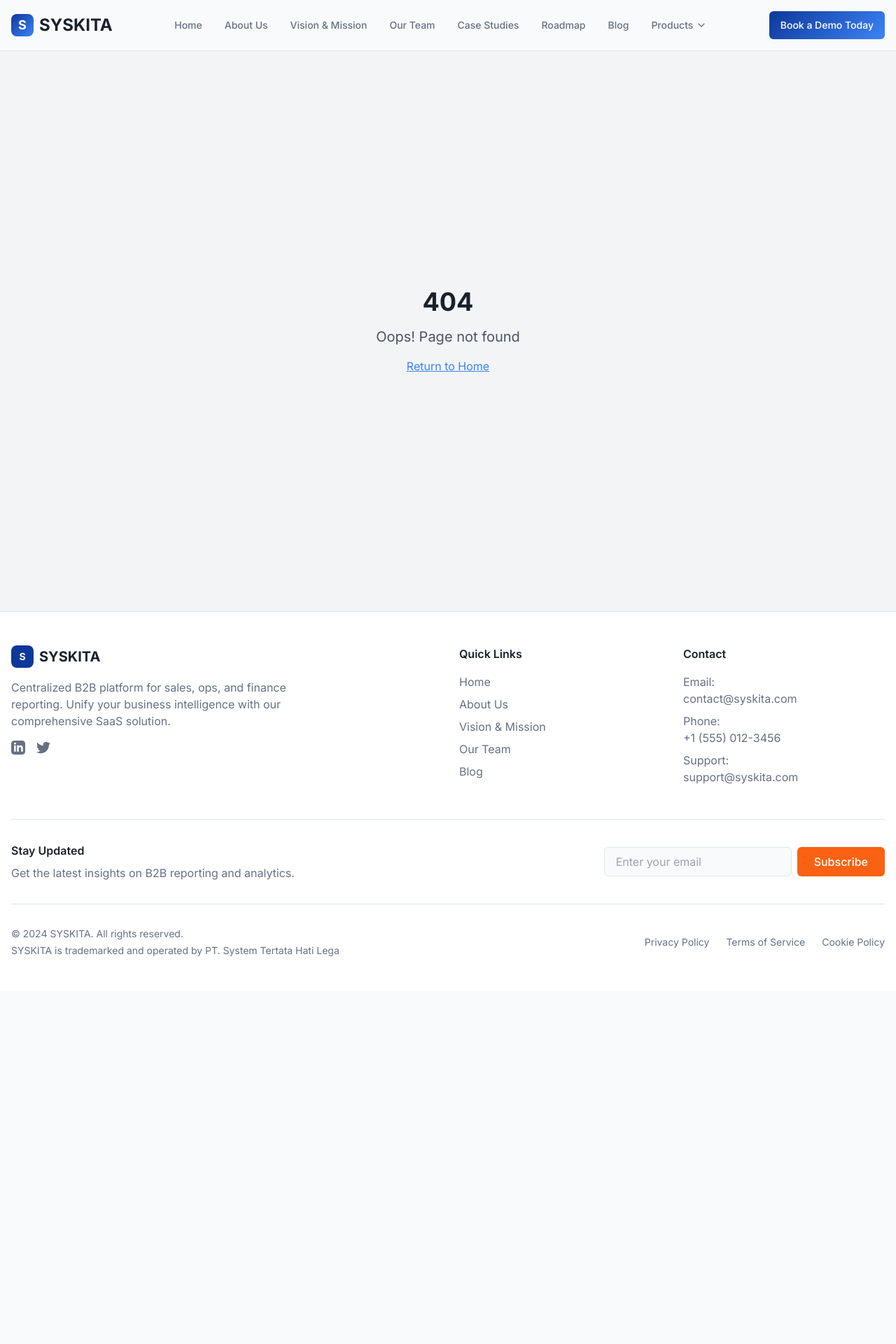
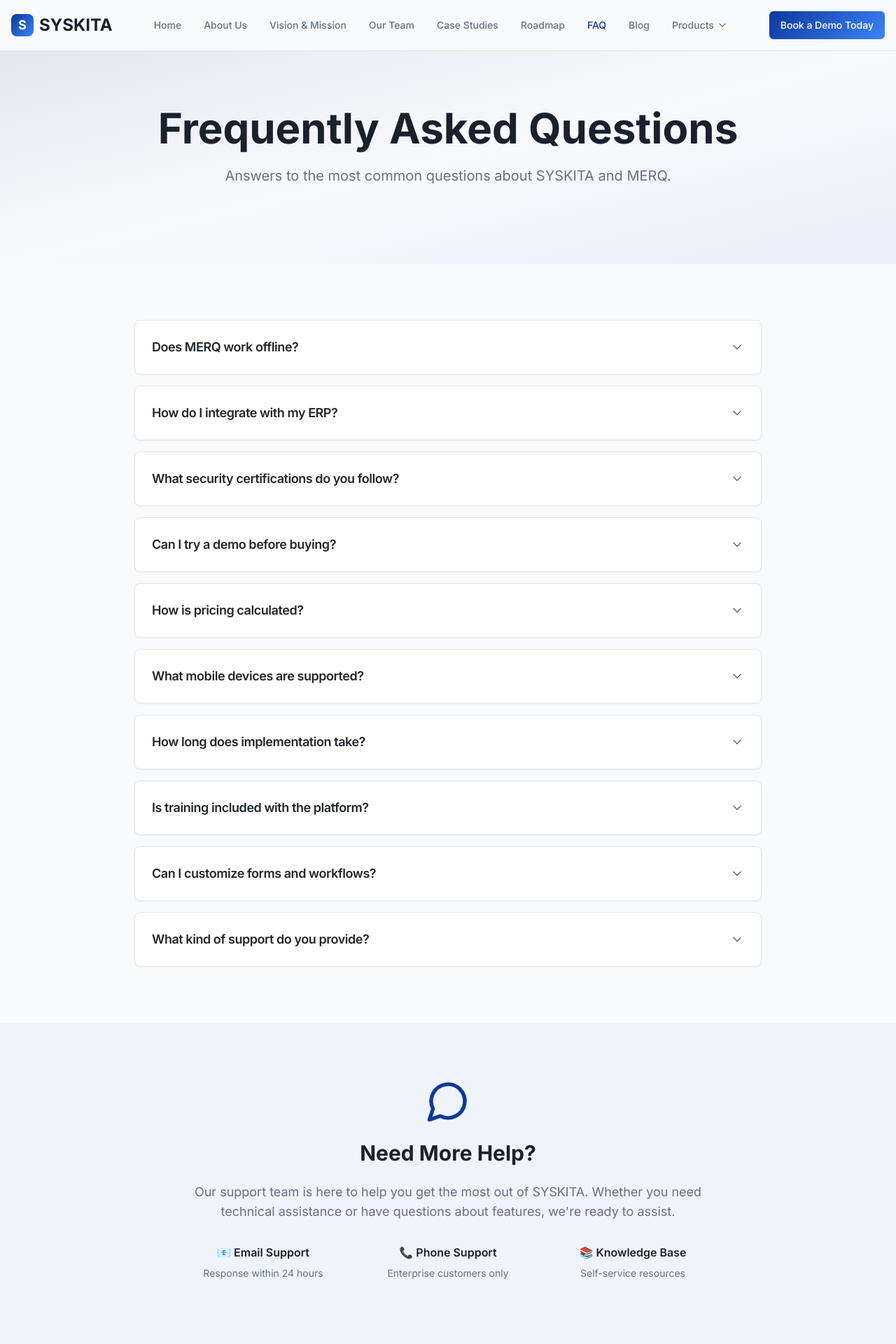
Before and after one commit to Victor-Gondo/syskita-shine-bright, a React (Vite) app: page /faq in a window 1280 px wide. Shown: the top 1920 px of the page at 70% size. Before the commit the page ends 1416 px from the top, so only its background shows below. Built offline with nearby package versions, Linux system fonts and the light colour scheme.

Commit message:
Create FAQ page
Create the FAQ page with a hero section, 10 FAQ items, and a contact CTA. Add the page to routing.

```diff
--- a/src/App.tsx
+++ b/src/App.tsx
@@ -16,6 +16,7 @@ import MERQIntegrations from "./pages/MERQIntegrations";
 import MERQPricing from "./pages/MERQPricing";
 import CaseStudies from "./pages/CaseStudies";
 import Roadmap from "./pages/Roadmap";
+import FAQ from "./pages/FAQ";
 import Blog from "./pages/Blog";
 import NotFound from "./pages/NotFound";
 
@@ -41,6 +42,7 @@ const App = () => (
             <Route path="/merq/pricing" element={<MERQPricing />} />
             <Route path="/case-studies" element={<CaseStudies />} />
             <Route path="/roadmap" element={<Roadmap />} />
+            <Route path="/faq" element={<FAQ />} />
             <Route path="/blog" element={<Blog />} />
             <Route path="*" element={<NotFound />} />
           </Routes>
--- a/src/components/Navigation.tsx
+++ b/src/components/Navigation.tsx
@@ -24,6 +24,7 @@ const Navigation = () => {
     { name: "Our Team", path: "/team" },
     { name: "Case Studies", path: "/case-studies" },
     { name: "Roadmap", path: "/roadmap" },
+    { name: "FAQ", path: "/faq" },
     { name: "Blog", path: "/blog" },
   ];
 
--- /dev/null
+++ b/src/pages/FAQ.tsx
@@ -0,0 +1,166 @@
+import { SEOHead } from "@/components/SEOHead";
+import { Card, CardContent, CardDescription, CardHeader, CardTitle } from "@/components/ui/card";
+import { Button } from "@/components/ui/button";
+import { Collapsible, CollapsibleContent, CollapsibleTrigger } from "@/components/ui/collapsible";
+import { ChevronDown, MessageCircle } from "lucide-react";
+import { useState } from "react";
+
+const FAQ = () => {
+  const [openItems, setOpenItems] = useState<number[]>([]);
+
+  const toggleItem = (index: number) => {
+    setOpenItems(prev =>
+      prev.includes(index)
+        ? prev.filter(i => i !== index)
+        : [...prev, index]
+    );
+  };
+
+  const faqs = [
+    {
+      question: "Does MERQ work offline?",
+      answer: "Yes, MERQ is designed with an offline-first approach. The mobile app can capture GPS check-ins, photos, and form data even without internet connectivity. All data automatically syncs when connection is restored, ensuring your field teams can work anywhere."
+    },
+    {
+      question: "How do I integrate with my ERP?",
+      answer: "SYSKITA offers REST APIs and pre-built connectors for major ERP systems like SAP, Oracle, and Microsoft Dynamics. Our technical team provides integration support and documentation. Most integrations can be completed within 2-4 weeks depending on complexity."
+    },
+    {
+      question: "What security certifications do you follow?",
+      answer: "We follow OWASP ASVS Level 1 and CIS IG1 security controls. Our platform is compliant with Indonesia's Personal Data Protection Law (UU 27/2022) and uses AES-256 encryption at rest, TLS 1.2+ in transit, and secure JWT-based authentication."
+    },
+    {
+      question: "Can I try a demo before buying?",
+      answer: "Absolutely! We offer personalized demos tailored to your specific use case, plus a 14-day free trial with full platform access. No credit card required for the trial. Contact our team to schedule your demo today."
+    },
+    {
+      question: "How is pricing calculated?",
+      answer: "Pricing is based on the number of active field users and selected features. We offer Starter, Professional, and Enterprise tiers. Custom pricing is available for large deployments. Contact our sales team for a detailed quote based on your requirements."
+    },
+    {
+      question: "What mobile devices are supported?",
+      answer: "MERQ mobile app supports Android devices running version 7.0 or higher. The app is optimized for smartphones and tablets. iOS support is planned for Q4 2025. Web dashboard works on all modern browsers including Chrome, Firefox, Safari, and Edge."
+    },
+    {
+      question: "How long does implementation take?",
+      answer: "Standard implementation takes 2-6 weeks depending on your requirements. This includes setup, data migration, user training, and testing. Enterprise implementations with custom integrations may take 8-12 weeks. We provide dedicated project management throughout the process."
+    },
+    {
+      question: "Is training included with the platform?",
+      answer: "Yes! All Professional and Enterprise plans include comprehensive training. This covers online training resources, live webinars, and user documentation. Enterprise customers also receive on-site training and dedicated onboarding support."
+    },
+    {
+      question: "Can I customize forms and workflows?",
+      answer: "Definitely! MERQ features a dynamic form builder that lets you create custom forms for different roles and projects. You can set conditional logic, required fields, and validation rules. Professional and Enterprise plans include advanced workflow customization."
+    },
+    {
+      question: "What kind of support do you provide?",
+      answer: "We offer email support for all plans, with priority support for Professional customers. Enterprise customers receive dedicated account management, phone support, and custom SLAs. Our support team is available during Indonesian business hours with extended hours for critical issues."
+    }
+  ];
+
+  return (
+    <>
+      <SEOHead
+        title="SYSKITA FAQ | Frequently Asked Questions"
+        description="Find answers to common questions about SYSKITA and MERQ platform features, pricing, security, integrations, and support options."
+      />
+
+      {/* Hero Section */}
+      <section className="bg-gradient-to-br from-primary/10 via-background to-secondary/10 py-20">
+        <div className="container mx-auto px-4 text-center">
+          <h1 className="text-4xl md:text-6xl font-bold text-foreground mb-6">
+            Frequently Asked Questions
+          </h1>
+          <p className="text-xl text-muted-foreground mb-8 max-w-3xl mx-auto">
+            Answers to the most common questions about SYSKITA and MERQ.
+          </p>
+        </div>
+      </section>
+
+      {/* FAQ Section */}
+      <section className="py-20 bg-background">
+        <div className="container mx-auto px-4">
+          <div className="max-w-4xl mx-auto">
+            <div className="space-y-4">
+              {faqs.map((faq, index) => (
+                <Card key={index} className="border border-border">
+                  <Collapsible
+                    open={openItems.includes(index)}
+                    onOpenChange={() => toggleItem(index)}
+                  >
+                    <CollapsibleTrigger className="w-full">
+                      <CardHeader className="hover:bg-muted/50 transition-colors">
+                        <div className="flex items-center justify-between">
+                          <CardTitle className="text-left text-lg font-semibold">
+                            {faq.question}
+                          </CardTitle>
+                          <ChevronDown
+                            className={`w-5 h-5 text-muted-foreground transition-transform ${
+                              openItems.includes(index) ? 'rotate-180' : ''
+                            }`}
+                          />
+                        </div>
+                      </CardHeader>
+                    </CollapsibleTrigger>
+                    <CollapsibleContent>
+                      <CardContent className="pt-0">
+                        <p className="text-muted-foreground leading-relaxed">
+                          {faq.answer}
+                        </p>
+                      </CardContent>
+                    </CollapsibleContent>
+                  </Collapsible>
+                </Card>
+              ))}
+            </div>
+          </div>
+        </div>
+      </section>
+
+      {/* Help Section */}
+      <section className="py-20 bg-secondary/5">
+        <div className="container mx-auto px-4">
+          <div className="max-w-3xl mx-auto text-center">
+            <MessageCircle className="w-16 h-16 text-primary mx-auto mb-6" />
+            <h2 className="text-3xl font-bold mb-6">Need More Help?</h2>
+            <p className="text-lg text-muted-foreground mb-8">
+              Our support team is here to help you get the most out of SYSKITA.
+              Whether you need technical assistance or have questions about features, we're ready to assist.
+            </p>
+
+            <div className="grid md:grid-cols-3 gap-6 mb-8">
+              <div className="text-center">
+                <h3 className="font-semibold mb-2">📧 Email Support</h3>
+                <p className="text-sm text-muted-foreground">Response within 24 hours</p>
+              </div>
+              <div className="text-center">
+                <h3 className="font-semibold mb-2">📞 Phone Support</h3>
+                <p className="text-sm text-muted-foreground">Enterprise customers only</p>
+              </div>
+              <div className="text-center">
+                <h3 className="font-semibold mb-2">📚 Knowledge Base</h3>
+                <p className="text-sm text-muted-foreground">Self-service resources</p>
+              </div>
+            </div>
+          </div>
+        </div>
+      </section>
+
+      {/* Contact CTA Section */}
+      <section className="py-20 bg-gradient-to-r from-primary/10 to-secondary/10">
+        <div className="container mx-auto px-4 text-center">
+          <h2 className="text-3xl font-bold mb-6">Still Have Questions?</h2>
+          <p className="text-lg text-muted-foreground mb-8 max-w-2xl mx-auto">
+            Can't find what you're looking for? Our team is ready to provide personalized answers and help you understand how SYSKITA can work for your business.
+          </p>
+          <Button size="lg" className="bg-primary hover:bg-primary/90">
+            Contact Us
+          </Button>
+        </div>
+      </section>
+    </>
+  );
+};
+
+export default FAQ;
```
